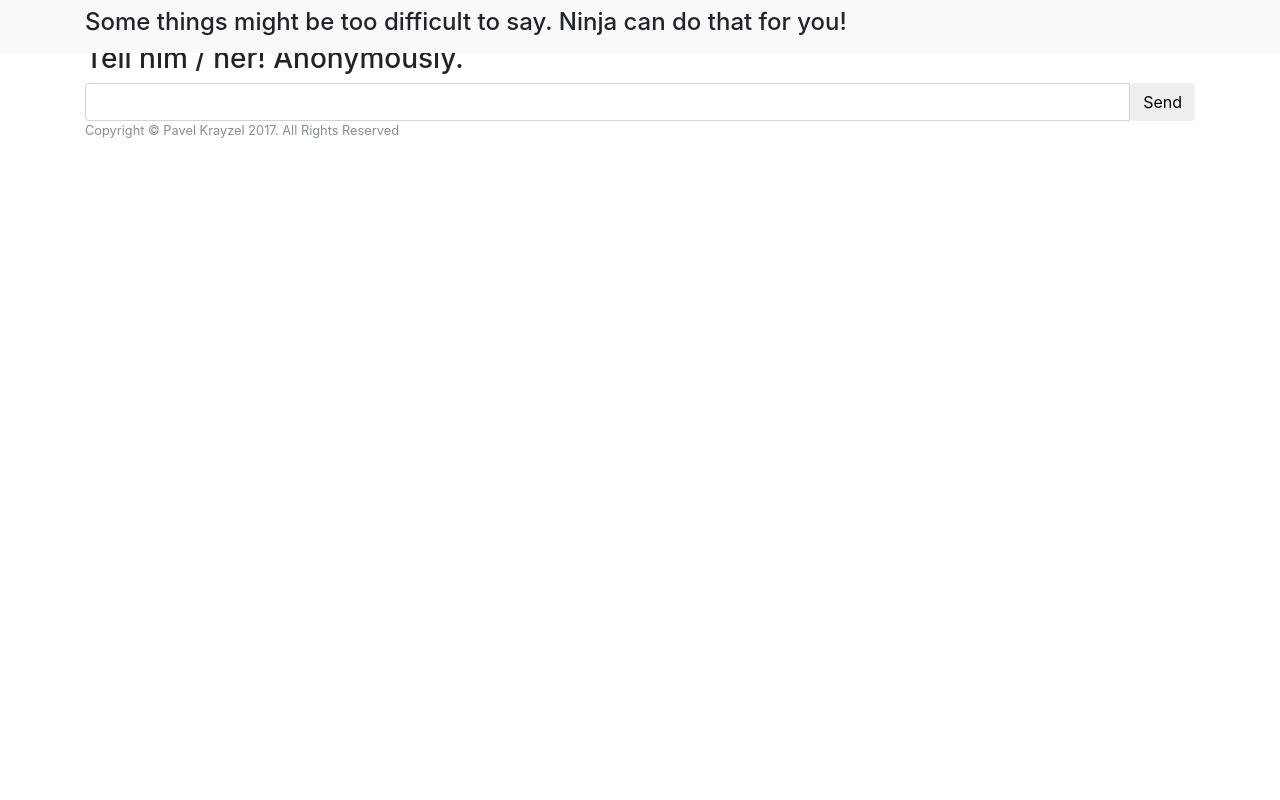
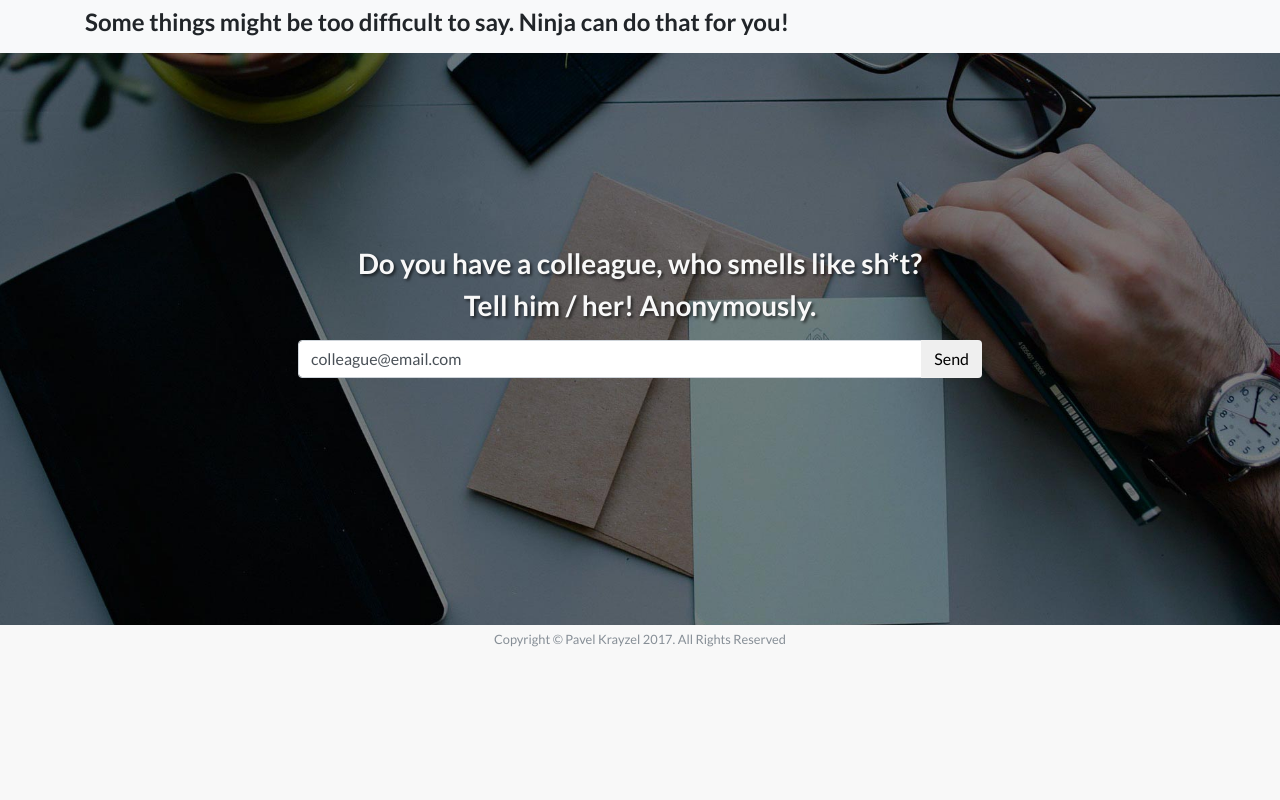
Before and after one commit to pkrayzel/intervention.ninja, a Flask app: page / in a window 1280 px wide. Run offline with Flask 2, Linux system fonts and the light colour scheme; some libraries are stand-ins or nearby versions.

Commit message:
CSS changes - footer and header padding, copyright centered, form input centered, favicon ninja

```diff
--- a/src/app.py
+++ b/src/app.py
@@ -1,5 +1,5 @@
 # import the Flask class from the flask module
-from flask import Flask, render_template
+from flask import Flask, render_template, request
 
 # create the application object
 app = Flask(__name__)
@@ -12,12 +12,10 @@ def home():
     return render_template(HOME_PAGE)
 
 
-@app.route('/<email>', methods=["POST"])
-def send(email):
-    # TODO - send email
-    print('Sending an email to: {}'.format(email))
-
-    return render_template(HOME_PAGE)
+@app.route('/send', methods=["POST"])
+def send_email():
+    email = request.form['email']
+    return 'Send email: %s' % email
 
 
 # start the server with the 'run()' method
--- a/src/static/css/landing-page.css
+++ b/src/static/css/landing-page.css
@@ -1,4 +1,4 @@
-/*!
+/*/
  * Start Bootstrap - Landing Page (https://startbootstrap.com/template-overviews/landing-page)
  * Copyright 2013-2017 Start Bootstrap
  * Licensed under MIT (https://github.com/BlackrockDigital/startbootstrap-landing-page/blob/master/LICENSE)
@@ -7,6 +7,7 @@
 body, html {
     width: 100%;
     height: 100%;
+    background-color: #f8f8f8;
 }
 
 body, h1, h2, h3, h4, h5, h6 {
@@ -15,8 +16,8 @@ body, h1, h2, h3, h4, h5, h6 {
 }
 
 .intro-header {
-  padding-top: 50px;
-  padding-bottom: 50px;
+    padding-top: 25px;
+    padding-bottom: 25px;
     text-align: center;
     color: #f8f8f8;
     background: url(../img/intro-bg.jpg) no-repeat center center;
@@ -35,18 +36,20 @@ body, h1, h2, h3, h4, h5, h6 {
     font-size: 5em;
 }
 
-.intro-divider {
-  width: 400px;
-  border-top: 1px solid #f8f8f8;
-  border-bottom: 1px solid rgba(0, 0, 0, 0.2);
-}
-
 .intro-message>h3 {
     text-shadow: 2px 2px 3px rgba(0, 0, 0, 0.6);
 }
 
-.intro-social-buttons i {
-  font-size: 80%;
+.form {
+    width: 100%;
+    text-align: center;
+    padding-top: 10px;
+}
+
+.form-centered {
+    width: 60%;
+    margin: auto;
+    text-align: center;
 }
 
 @media(max-width:767px) {
@@ -56,17 +59,6 @@ body, h1, h2, h3, h4, h5, h6 {
     .intro-message>h1 {
         font-size: 3em;
     }
-  ul.intro-social-buttons>li {
-    display: block;
-    margin-bottom: 20px;
-    padding: 0;
-  }
-  ul.intro-social-buttons>li:last-child {
-    margin-bottom: 0;
-  }
-  .intro-divider {
-    width: 100%;
-  }
 }
 
 .network-name {
@@ -74,17 +66,6 @@ body, h1, h2, h3, h4, h5, h6 {
     font-size: 14px;
     font-weight: 400;
     letter-spacing: 2px;
-}
-
-.content-section-a {
-  padding: 50px 0;
-  background-color: #f8f8f8;
-}
-
-.content-section-b {
-  padding: 50px 0;
-  border-top: 1px solid #e7e7e7;
-  border-bottom: 1px solid #e7e7e7;
 }
 
 .section-heading {
@@ -97,56 +78,13 @@ body, h1, h2, h3, h4, h5, h6 {
     border-top: 3px solid #e7e7e7;
 }
 
-.banner {
-  padding: 100px 0;
-  color: #f8f8f8;
-  background: url(../img/banner-bg.jpg) no-repeat center center;
-  background-size: cover;
-}
-
-.banner h2 {
-  margin: 0;
-  text-shadow: 2px 2px 3px rgba(0, 0, 0, 0.6);
-  font-size: 3em;
-}
-
-.banner ul {
-  margin-bottom: 0;
-}
-
-.banner-social-buttons {
-  float: right;
-  margin-top: 0;
-}
-
-@media(max-width:1199px) {
-  ul.banner-social-buttons {
-    float: left;
-    margin-top: 15px;
-  }
-}
-
-@media(max-width:767px) {
-  .banner h2 {
-    margin: 0;
-    text-shadow: 2px 2px 3px rgba(0, 0, 0, 0.6);
-    font-size: 3em;
-  }
-  ul.banner-social-buttons>li {
-    display: block;
-    margin-bottom: 20px;
-    padding: 0;
-  }
-  ul.banner-social-buttons>li:last-child {
-    margin-bottom: 0;
-  }
-}
-
 footer {
-  padding: 50px 0;
+    padding: 5px 0;
     background-color: #f8f8f8;
 }
 
 p.copyright {
-  margin: 15px 0 0;
+    /*margin: 5px 0 0;*/
+    margin: auto;
+    text-align: center;
 }
--- a/src/templates/index.html
+++ b/src/templates/index.html
@@ -6,6 +6,8 @@
     <meta name="viewport" content="width=device-width, initial-scale=1, shrink-to-fit=no">
     <meta name="description" content="Intervention Ninja - See it, Say it, Sorted! Some things might be too difficult to say. Ninja can do that for you!">
     <meta name="author" content="Pavel Krayzel">
+
+    <link rel="icon" type="image/png" href="static/favicon.ico">
 
     <title>Intervention Ninja - See it, Say it, Sorted!</title>
 
@@ -16,8 +18,9 @@
     <link href="static/vendor/font-awesome/css/font-awesome.min.css" rel="stylesheet" type="text/css">
     <link href="https://fonts.googleapis.com/css?family=Lato:300,400,700,300italic,400italic,700italic" rel="stylesheet" type="text/css">
 
-    <!-- Custom styles for this template -->
-    <link href="static/style.css" rel="stylesheet">
+    <!-- Custom styles for this template-->
+    <link href="static/css/landing-page.css" rel="stylesheet">
+
 </head>
 
 <body>
@@ -35,13 +38,21 @@
         <div class="intro-message">
             <h3>Do you have a colleague, who smells like sh*t?</h3>
             <h3>Tell him / her! Anonymously.</h3>
-            <form class="form-horizontal" action="/pavel@krayzel.com" method="post">
-                <div class="input-group">
-                    <input type="text" class="form-control" id="email" />
-                    <button type="submit" class="btn btn-default">Send</button>
-                </div>
-            </form>
+            <div class="row">
+                <div class="form">
+                    <form action="/send" method="post" class="form-centered">
+                        <div class="input-group">
+                            <input type="text" class="form-control" value="colleague@email.com" id="email" name="email" />
+                            <span class="input-group-btn">
+                                <button class="btn btn-default" type="submit">Send</button>
+                            </span>
+                        </div><!-- /input-group -->
+                    </form>
+                </div><!-- /.col-lg-4 -->
+            </div><!-- /.row -->
+
         </div>
+
     </div>
 
 </header>
```
Also changed, not shown: src/static/gulpfile.js (deleted, +0 -47 lines), src/static/package.json (deleted, +0 -37 lines), src/static/.travis.yml (deleted), src/static/README.md (deleted), src/static/favicon.ico (added), src/static/img/dog.png (deleted), src/static/img/ipad.png (deleted), src/static/img/phones.png (deleted), 1 other file. Lines whose indentation alone changed are shown as unchanged.
